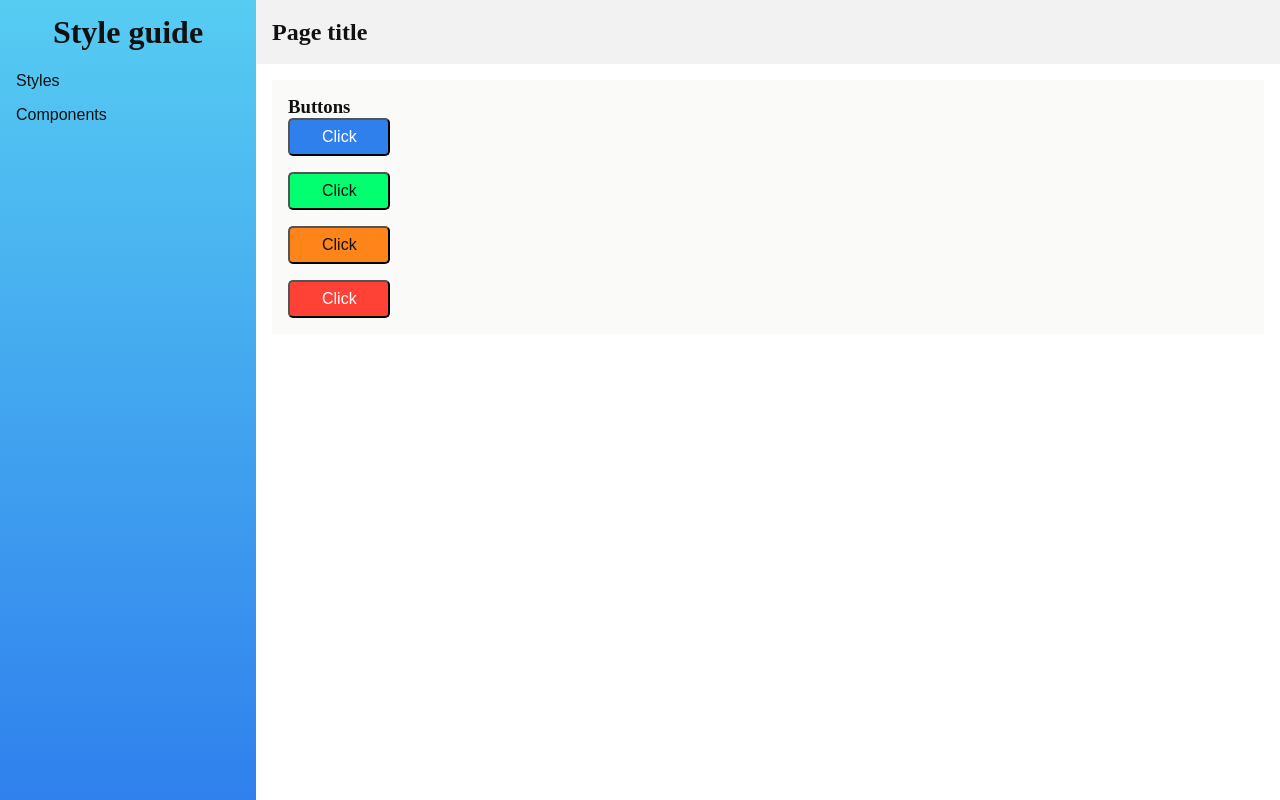
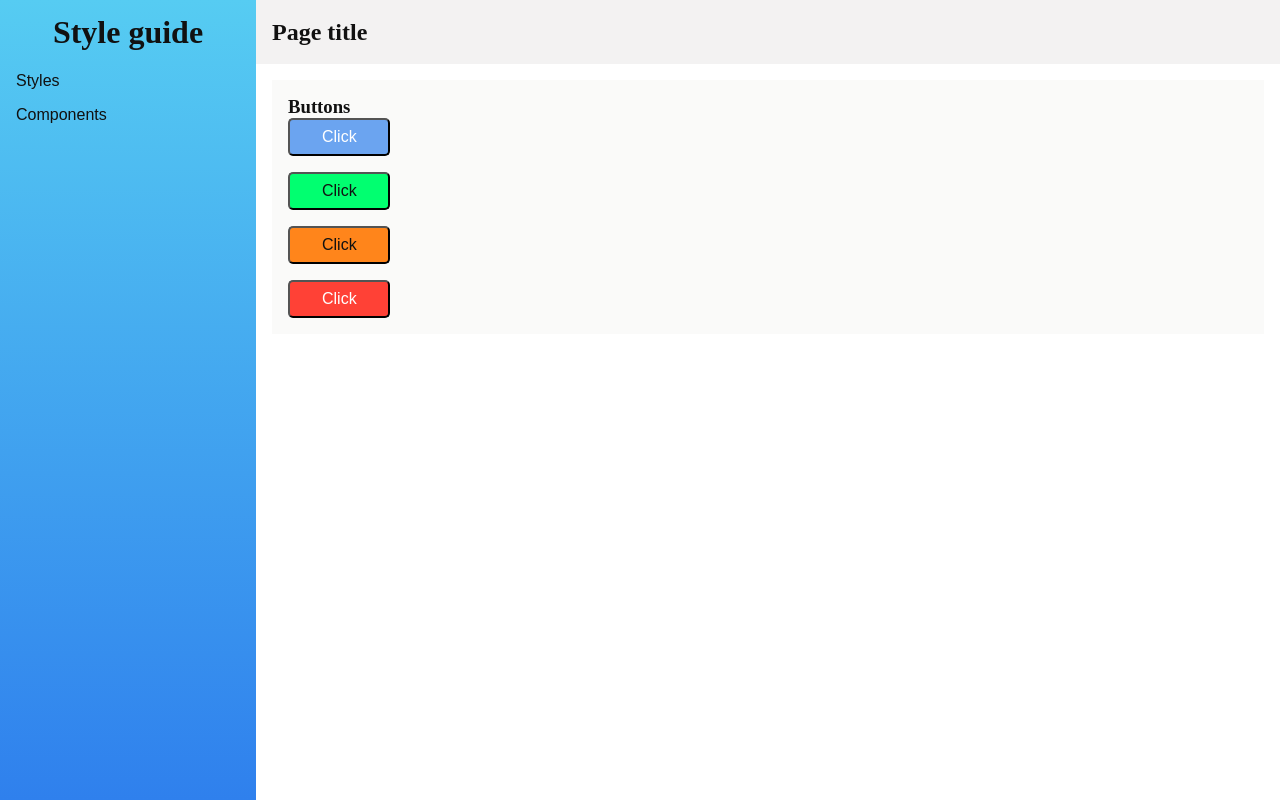
Before and after one commit to balinttamas87/styleguide, a React (Create React App) app: page /components in a window 1280 px wide. In both pictures the pointer is over the button 339 px from the left and 137 px from the top of the page. Built offline with nearby package versions, Linux system fonts and the light colour scheme.

Commit message:
Add hover states for buttons

```diff
--- a/src/components/button/Button.css
+++ b/src/components/button/Button.css
@@ -18,3 +18,15 @@
 .button-danger {
 	background-color: #FF4136;
 }
+.button-primary:hover {
+	background-color: rgb(47,128,237, 0.7);
+}
+.button-success:hover {
+	background-color: rgb(1,255,112, 0.7);
+}
+.button-warning:hover {
+	background-color: rgb(255,133,27, 0.7);
+}
+.button-danger:hover {
+	background-color: rgb(255,65,54, 0.7);
+}
```
